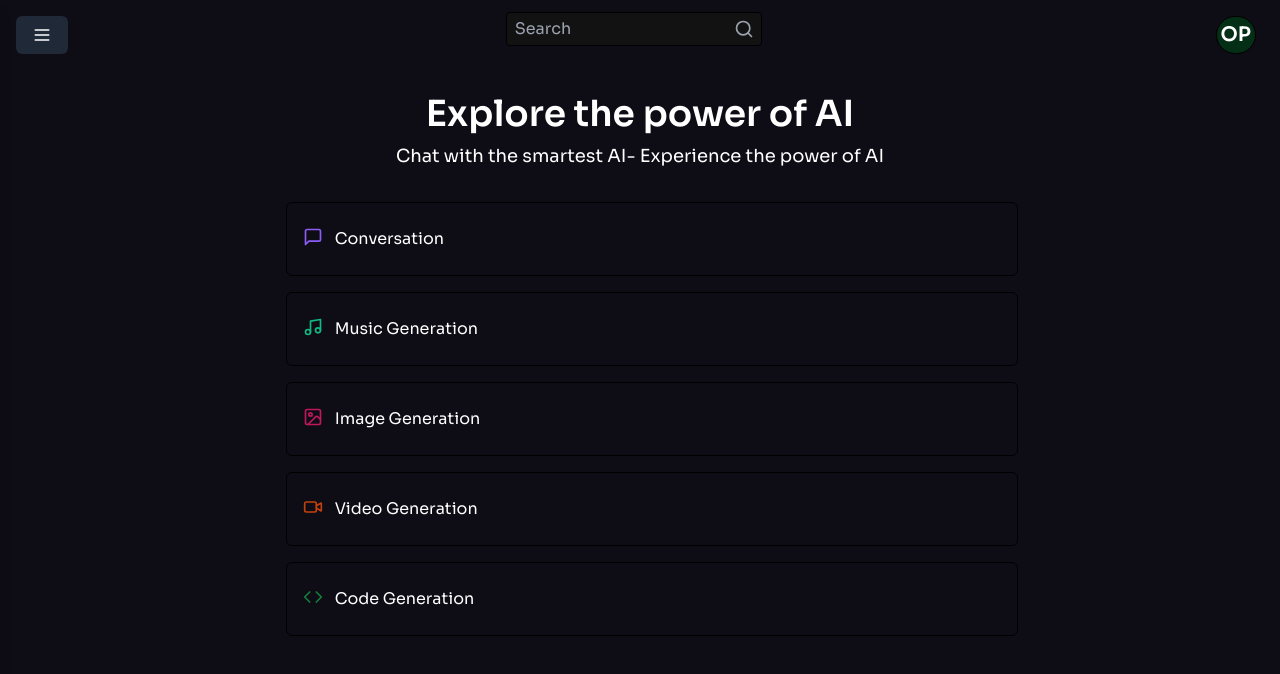
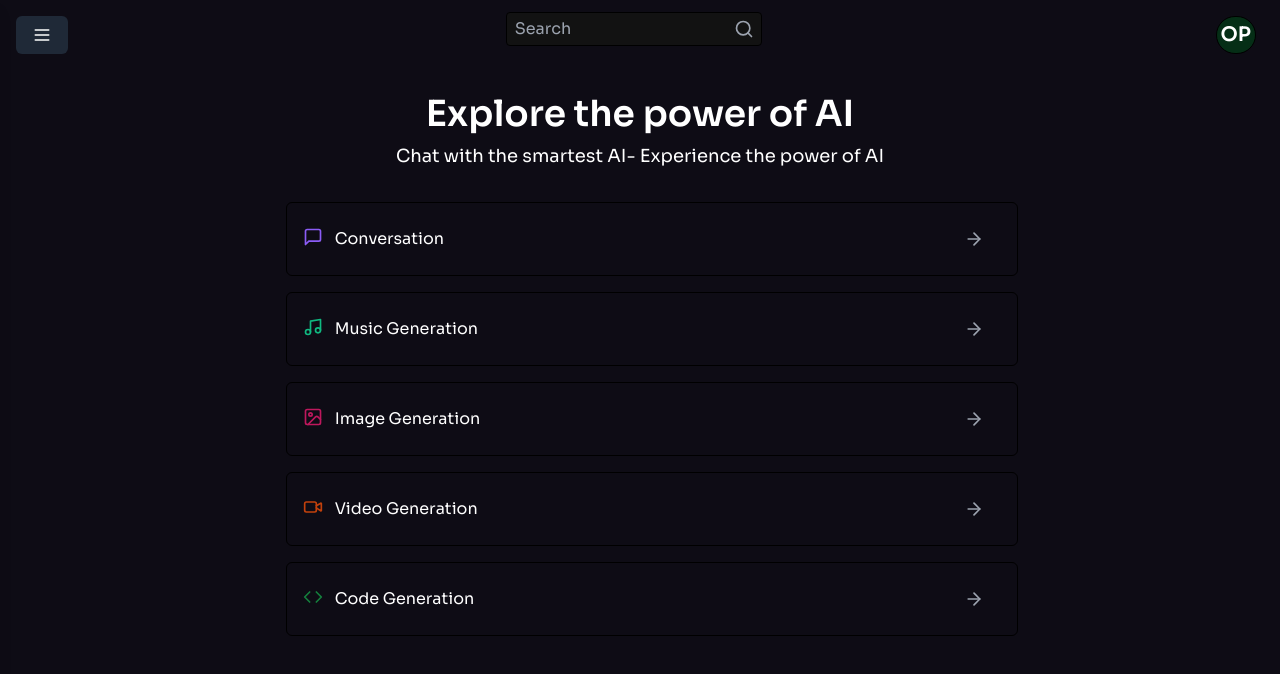
Before and after one commit to oyenolaphilipinc/brainwave, a React (Vite) app: page /dashboard in a window 1280 px wide. Shown: the top 674 px of the page. Built offline with nearby package versions, Linux system fonts and the light colour scheme.

Commit message:
Improved a lot on it

```diff
--- a/src/components/dashboard/Home.jsx
+++ b/src/components/dashboard/Home.jsx
@@ -2,7 +2,7 @@
 
 import React, { useState } from 'react';
 import Sidebar from './Sidebar';
-import { Menu, Search, Code, ImageIcon, MessageSquare, Music, Settings, VideoIcon, UserRoundX, LogOut } from "lucide-react";
+import { Menu, Search, Code, ImageIcon, MessageSquare, Music, Settings, VideoIcon, UserRoundX, LogOut, ArrowRight } from "lucide-react";
 
 const DashboardHome = () => {
   const [isOpen, setIsOpen] = useState(false);
@@ -51,11 +51,36 @@ const DashboardHome = () => {
           <h1 className="text-center text-2xl font-bold mb-2 md:text-4xl">Explore the power of AI</h1>
           <p className="text-sm text-center mb-8 md:text-lg">Chat with the smartest AI- Experience the power of AI</p>
           <div className="ml-6">
+            <div className="relative">
             <button className="border border-black pl-4 py-6 flex text-md rounded-md mb-4 w-11/12 cursor-pointer md:w-7/12 md:mx-auto"><MessageSquare className='h-5 w-5 mr-3 text-violet-500'/>Conversation</button>
+            <div className="absolute hidden inset-y-0 md:right-72 md:flex items-center pl-3 pointer-events-none">
+              <ArrowRight className="h-5 w-5 text-gray-400 mr-2" />
+            </div>
+            </div>
+            <div className="relative">
             <button className="border border-black pl-4 py-6 flex text-md rounded-md w-11/12 mb-4 cursor-pointer md:w-7/12 md:mx-auto"><Music className='h-5 w-5 mr-3 text-emerald-500'/>Music Generation</button>
+            <div className="absolute hidden inset-y-0 md:right-72 md:flex items-center pl-3 pointer-events-none">
+              <ArrowRight className="h-5 w-5 text-gray-400 mr-2" />
+            </div>
+            </div>
+            <div className="relative">
             <button className="border border-black pl-4 py-6 flex text-md rounded-md w-11/12 mb-4 cursor-pointer md:w-7/12 md:mx-auto"><ImageIcon className='h-5 w-5 mr-3 text-pink-700'/>Image Generation</button>
+            <div className="absolute hidden inset-y-0 md:right-72 md:flex items-center pl-3 pointer-events-none">
+              <ArrowRight className="h-5 w-5 text-gray-400 mr-2" />
+            </div>
+            </div>
+            <div className="relative">
             <button className="border border-black pl-4 py-6 flex text-md rounded-md w-11/12 mb-4 cursor-pointer md:w-7/12 md:mx-auto"><VideoIcon className='h-5 w-5 mr-3 text-orange-700'/>Video Generation</button>
+            <div className="absolute hidden inset-y-0 md:right-72 md:flex items-center pl-3 pointer-events-none">
+              <ArrowRight className="h-5 w-5 text-gray-400 mr-2" />
+            </div>
+            </div>
+            <div className="relative">
             <button className="border border-black pl-4 py-6 flex text-md rounded-md w-11/12 cursor-pointer md:w-7/12 md:mx-auto mb-12"><Code className='h-5 w-5 mr-3 text-green-700'/>Code Generation</button>
+            <div className="absolute hidden inset-y-0 md:right-72 md:flex items-center pl-3 pointer-events-none">
+              <ArrowRight className="h-5 w-5 text-gray-400 mr-2" />
+            </div>
+            </div>
           </div>
         </div>
       </div>
```
